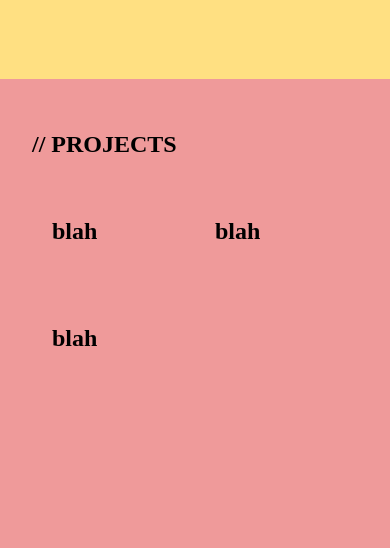
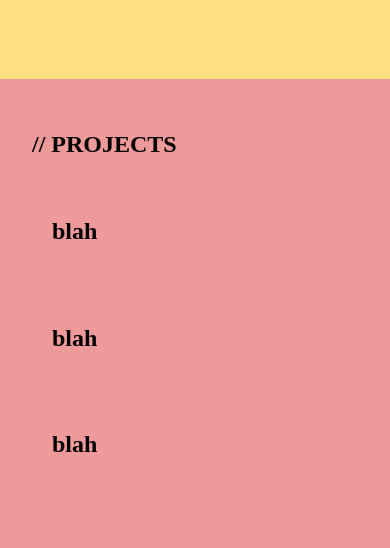
Before and after one commit to rallarey/rallarey.github.io, a website: page index.html in a window 390 px wide. Shown: the part 1249-1797 px from the top of the page. Drawn offline with Linux system fonts and the light colour scheme.

Commit message:
added responsiveness to flex box for portfolio section

```diff
--- a/CSS/style.css
+++ b/CSS/style.css
@@ -174,6 +174,12 @@ body {
     }
 }
 
+@media screen and (max-width: 600px){
+    .row{
+        flex-direction: column;
+    }
+}
+
 .content {
     padding: 15px;
 }
```
